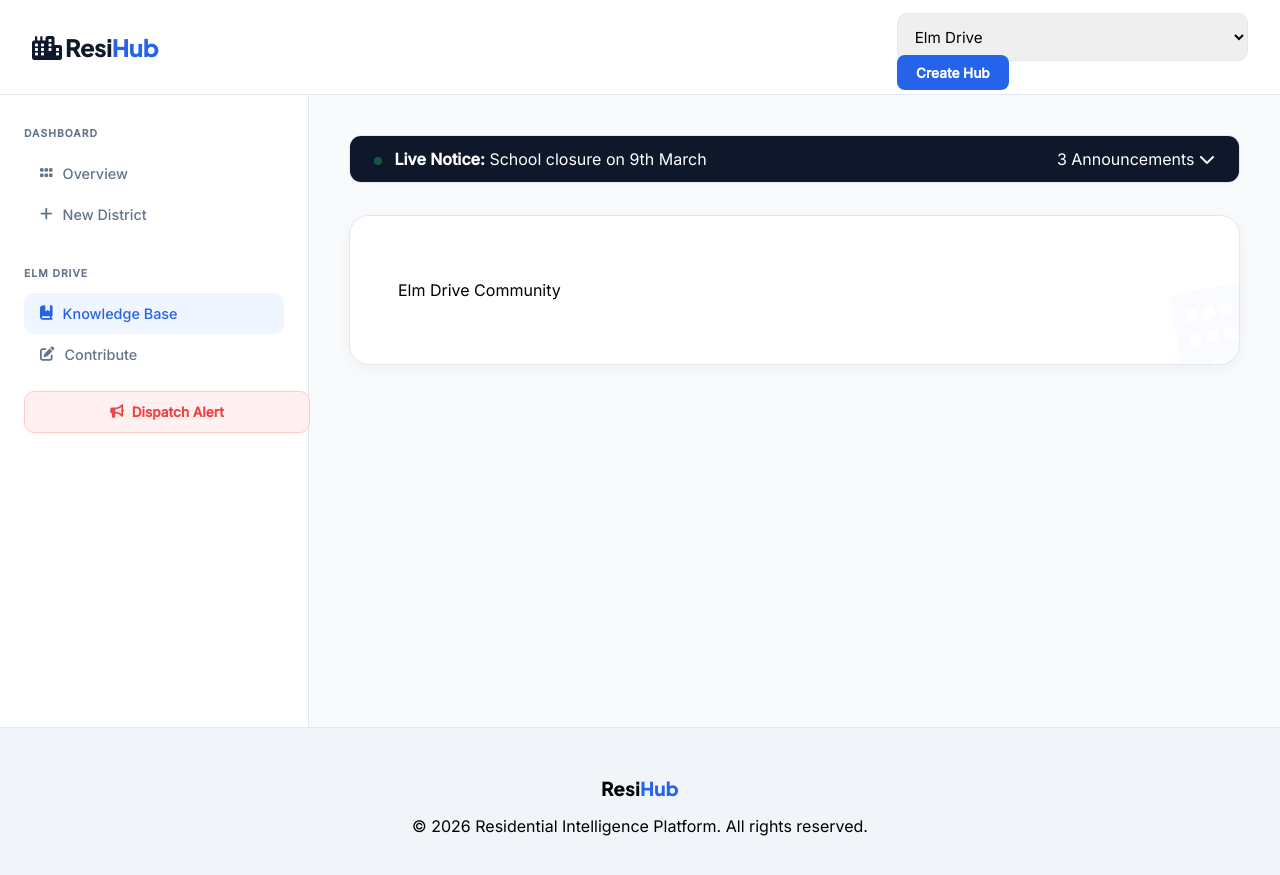
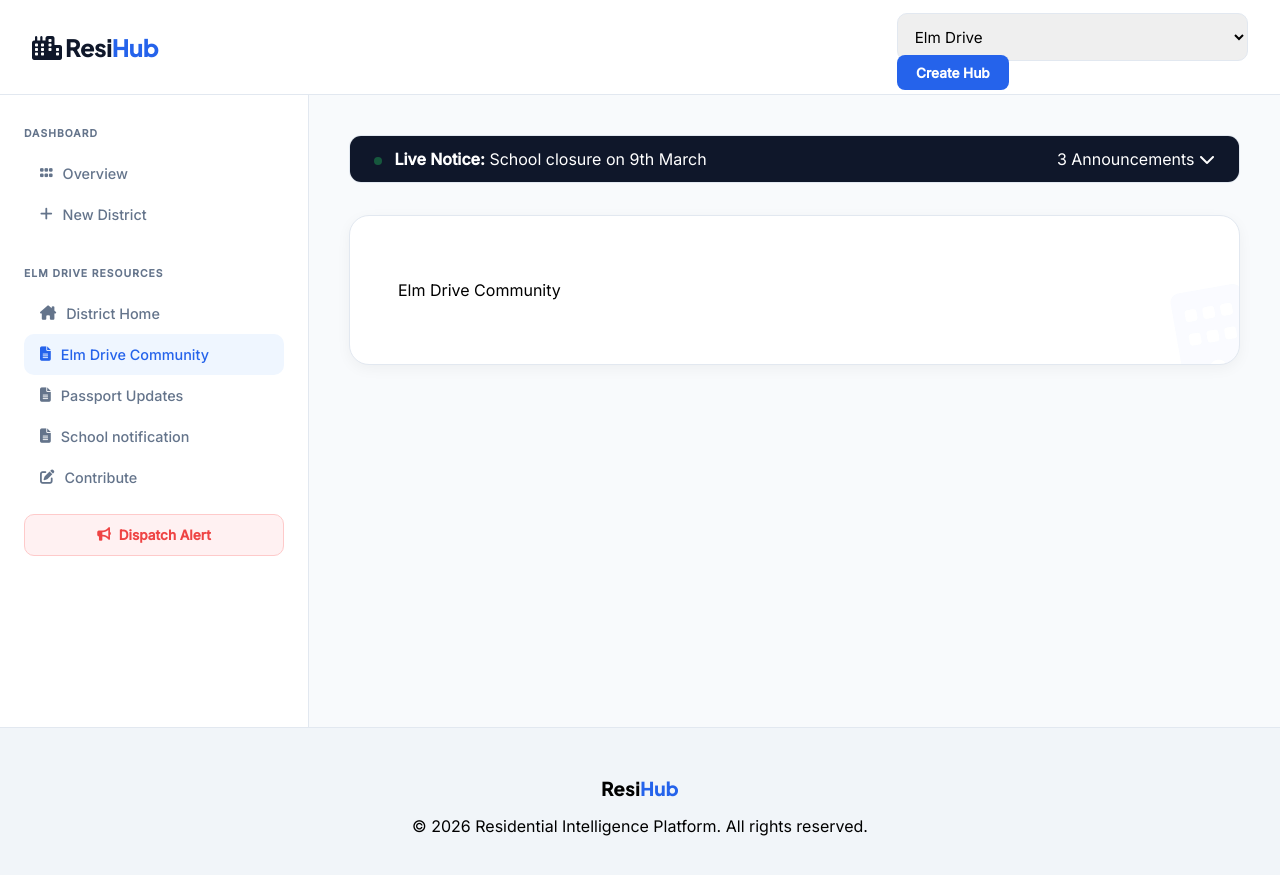
Before and after one commit to dekumar2-lab/lab-community, a Jekyll site: the page built from content/elm-drive/index.md, in a window 1280 px wide. Shown: the top 875 px of the page. Built offline with Jekyll 4.4.1, drawn with Linux system fonts in a browser that asks for light colours.

Commit message:
Upgraded the design 2

```diff
--- a/_includes/custom-styles.html
+++ b/_includes/custom-styles.html
@@ -18,63 +18,322 @@
         min-height: 100vh;
     }
 
-    h1, h2, h3, .logo { font-family: 'Plus Jakarta Sans', sans-serif; letter-spacing: -0.02em; }
+    h1,
+    h2,
+    h3,
+    .logo {
+        font-family: 'Plus Jakarta Sans', sans-serif;
+        letter-spacing: -0.02em;
+    }
 
     /* Header Styling */
-    .site-header { background: var(--white); border-bottom: 1px solid var(--border); padding: 0.8rem 2rem; position: sticky; top: 0; z-index: 1000; }
-    .header-container { max-width: 1400px; margin: 0 auto; display: flex; justify-content: space-between; align-items: center; }
-    .logo { font-size: 1.5rem; font-weight: 800; text-decoration: none; color: var(--text-main); }
-    .logo span { color: var(--primary); }
-    .btn-primary-header { background: var(--primary); color: white; padding: 0.6rem 1.2rem; border-radius: 8px; text-decoration: none; font-weight: 700; font-size: 0.85rem; }
+    .site-header {
+        background: var(--white);
+        border-bottom: 1px solid var(--border);
+        padding: 0.8rem 2rem;
+        position: sticky;
+        top: 0;
+        z-index: 1000;
+    }
+
+    .header-container {
+        max-width: 1400px;
+        margin: 0 auto;
+        display: flex;
+        justify-content: space-between;
+        align-items: center;
+    }
+
+    .logo {
+        font-size: 1.5rem;
+        font-weight: 800;
+        text-decoration: none;
+        color: var(--text-main);
+    }
+
+    .logo span {
+        color: var(--primary);
+    }
+
+    .btn-primary-header {
+        background: var(--primary);
+        color: white;
+        padding: 0.6rem 1.2rem;
+        border-radius: 8px;
+        text-decoration: none;
+        font-weight: 700;
+        font-size: 0.85rem;
+    }
 
     /* Sidebar Navigation */
-    .app-shell { display: flex; flex: 1; width: 100%; max-width: 1400px; margin: 0 auto; }
-    .sidebar { width: 260px; padding: 2rem 1.5rem; border-right: 1px solid var(--border); background: #ffffff; }
-    .nav-section { margin-bottom: 2rem; }
-    .nav-section small { color: var(--text-muted); font-size: 0.65rem; font-weight: 800; letter-spacing: 1px; display: block; margin-bottom: 0.8rem; }
-    .nav-item { display: flex; align-items: center; gap: 10px; padding: 0.75rem 1rem; color: var(--text-muted); text-decoration: none; border-radius: 10px; font-weight: 500; font-size: 0.9rem; transition: 0.2s; }
-    .nav-item:hover, .nav-item.active { background: var(--primary-light); color: var(--primary); }
-    .btn-broadcast-sidebar { display: flex; align-items: center; justify-content: center; gap: 8px; width: 100%; padding: 0.75rem; margin-top: 1rem; background: #fff1f2; color: #ef4444 !important; border-radius: 10px; font-weight: 700; text-decoration: none; border: 1px solid #fecaca; font-size: 0.85rem; }
+    .app-shell {
+        display: flex;
+        flex: 1;
+        width: 100%;
+        max-width: 1400px;
+        margin: 0 auto;
+    }
+
+    .sidebar {
+        width: 260px;
+        padding: 2rem 1.5rem;
+        border-right: 1px solid var(--border);
+        background: #ffffff;
+    }
+
+    .nav-section {
+        margin-bottom: 2rem;
+    }
+
+    .nav-section small {
+        color: var(--text-muted);
+        font-size: 0.65rem;
+        font-weight: 800;
+        letter-spacing: 1px;
+        display: block;
+        margin-bottom: 0.8rem;
+    }
+
+    .nav-item {
+        display: flex;
+        align-items: center;
+        gap: 10px;
+        padding: 0.75rem 1rem;
+        color: var(--text-muted);
+        text-decoration: none;
+        border-radius: 10px;
+        font-weight: 500;
+        font-size: 0.9rem;
+        transition: 0.2s;
+    }
+
+    .nav-item:hover,
+    .nav-item.active {
+        background: var(--primary-light);
+        color: var(--primary);
+    }
+
+    .btn-broadcast-sidebar {
+        display: flex;
+        align-items: center;
+        justify-content: center;
+        gap: 8px;
+        padding: 0.75rem;
+        margin-top: 1rem;
+        background: #fff1f2;
+        color: #ef4444 !important;
+        border-radius: 10px;
+        font-weight: 700;
+        text-decoration: none;
+        border: 1px solid #fecaca;
+        font-size: 0.85rem;
+    }
 
     /* Main Content Card & Watermark */
-    .main-content { flex: 1; padding: 2.5rem; max-width: 1000px; }
-    .content-card { background: var(--white); border: 1px solid var(--border); border-radius: 20px; padding: 3rem; box-shadow: var(--shadow); position: relative; overflow: hidden; }
+    .main-content {
+        flex: 1;
+        padding: 2.5rem;
+        max-width: 1000px;
+    }
+
+    .content-card {
+        background: var(--white);
+        border: 1px solid var(--border);
+        border-radius: 20px;
+        padding: 3rem;
+        box-shadow: var(--shadow);
+        position: relative;
+        overflow: hidden;
+    }
 
     /* Subtle Architectural Watermark */
-    .content-card::after, .hub-card::after {
-        content: "\f1ad"; font-family: "Font Awesome 6 Free"; font-weight: 900;
-        position: absolute; bottom: -20px; right: -10px; font-size: 6rem; color: var(--primary); opacity: 0.025; transform: rotate(-10deg); pointer-events: none;
+    .content-card::after,
+    .hub-card::after {
+        content: "\f1ad";
+        font-family: "Font Awesome 6 Free";
+        font-weight: 900;
+        position: absolute;
+        bottom: -20px;
+        right: -10px;
+        font-size: 6rem;
+        color: var(--primary);
+        opacity: 0.025;
+        transform: rotate(-10deg);
+        pointer-events: none;
     }
 
     /* Forms (Submit/Broadcast) Fix */
-    #submissionForm, #broadcastForm { display: flex; flex-direction: column; gap: 1.5rem; }
-    .form-group label { display: block; font-weight: 700; font-size: 0.85rem; margin-bottom: 0.5rem; }
-    input, textarea, select { width: 100%; padding: 0.8rem; border: 1.5px solid var(--border); border-radius: 10px; font-family: inherit; font-size: 0.95rem; box-sizing: border-box; }
-    input:focus, textarea:focus { border-color: var(--primary); outline: none; }
+    #submissionForm,
+    #broadcastForm {
+        display: flex;
+        flex-direction: column;
+        gap: 1.5rem;
+    }
+
+    .form-group label {
+        display: block;
+        font-weight: 700;
+        font-size: 0.85rem;
+        margin-bottom: 0.5rem;
+    }
+
+    input,
+    textarea,
+    select {
+        width: 100%;
+        padding: 0.8rem;
+        border: 1.5px solid var(--border);
+        border-radius: 10px;
+        font-family: inherit;
+        font-size: 0.95rem;
+        box-sizing: border-box;
+    }
+
+    input:focus,
+    textarea:focus {
+        border-color: var(--primary);
+        outline: none;
+    }
 
     /* Home Page Grid & Reduced Card Sizes */
-    .community-grid { display: grid; grid-template-columns: repeat(auto-fill, minmax(190px, 1fr)); gap: 1.25rem; margin-top: 3rem; }
+    .community-grid {
+        display: grid;
+        grid-template-columns: repeat(auto-fill, minmax(190px, 1fr));
+        gap: 1.25rem;
+        margin-top: 3rem;
+    }
+
     .hub-card {
-        background: var(--white); border: 1px solid var(--border); border-radius: 16px; padding: 1.5rem;
-        text-align: center; text-decoration: none; position: relative; overflow: hidden; transition: 0.3s;
+        background: var(--white);
+        border: 1px solid var(--border);
+        border-radius: 16px;
+        padding: 1.5rem;
+        text-align: center;
+        text-decoration: none;
+        position: relative;
+        overflow: hidden;
+        transition: 0.3s;
     }
-    .hub-card:hover { transform: translateY(-3px); border-color: var(--primary); box-shadow: 0 10px 15px -3px rgba(0,0,0,0.08); }
-    .hub-card h3 { margin: 0.5rem 0 0.2rem 0; font-size: 1rem; color: var(--text-main); }
-    .hub-card p { font-size: 0.75rem; color: var(--primary); font-weight: 700; }
+
+    .hub-card:hover {
+        transform: translateY(-3px);
+        border-color: var(--primary);
+        box-shadow: 0 10px 15px -3px rgba(0, 0, 0, 0.08);
+    }
+
+    .hub-card h3 {
+        margin: 0.5rem 0 0.2rem 0;
+        font-size: 1rem;
+        color: var(--text-main);
+    }
+
+    .hub-card p {
+        font-size: 0.75rem;
+        color: var(--primary);
+        font-weight: 700;
+    }
 
     /* Alert Drawer Styles */
-    .alert-collapsible-wrapper { margin-bottom: 2rem; border-radius: 12px; overflow: hidden; border: 1px solid var(--border); }
-    .alert-strip-header { background: var(--text-main); color: white; padding: 0.8rem 1.5rem; display: flex; justify-content: space-between; align-items: center; cursor: pointer; }
-    .live-indicator { width: 8px; height: 8px; background: #22c55e; border-radius: 50%; display: inline-block; margin-right: 8px; animation: pulse 2s infinite; }
-    .alert-drawer-body { display: none; background: white; max-height: 350px; overflow-y: auto; }
-    .alert-drawer-body.is-open { display: block; }
-    .drawer-item { padding: 1.5rem; border-bottom: 1px solid var(--border); }
-    .urgency-high { border-left: 4px solid #ef4444; background: #fff1f2; }
+    .alert-collapsible-wrapper {
+        margin-bottom: 2rem;
+        border-radius: 12px;
+        overflow: hidden;
+        border: 1px solid var(--border);
+    }
 
-    @keyframes pulse { 0% { opacity: 1; } 50% { opacity: 0.3; } 100% { opacity: 1; } }
+    .alert-strip-header {
+        background: var(--text-main);
+        color: white;
+        padding: 0.8rem 1.5rem;
+        display: flex;
+        justify-content: space-between;
+        align-items: center;
+        cursor: pointer;
+    }
+
+    .live-indicator {
+        width: 8px;
+        height: 8px;
+        background: #22c55e;
+        border-radius: 50%;
+        display: inline-block;
+        margin-right: 8px;
+        animation: pulse 2s infinite;
+    }
+
+    .alert-drawer-body {
+        display: none;
+        background: white;
+        max-height: 350px;
+        overflow-y: auto;
+    }
+
+    .alert-drawer-body.is-open {
+        display: block;
+    }
+
+    .drawer-item {
+        padding: 1.5rem;
+        border-bottom: 1px solid var(--border);
+    }
+
+    .urgency-high {
+        border-left: 4px solid #ef4444;
+        background: #fff1f2;
+    }
+
+    @keyframes pulse {
+        0% {
+            opacity: 1;
+        }
+
+        50% {
+            opacity: 0.3;
+        }
+
+        100% {
+            opacity: 1;
+        }
+    }
 
     /* Footer */
-    .site-footer { background: #f1f5f9; padding: 3rem; text-align: center; border-top: 1px solid var(--border); margin-top: auto; }
-    .footer-logo { font-family: 'Plus Jakarta Sans', sans-serif; font-weight: 800; font-size: 1.2rem; margin-bottom: 0.5rem; }
-    .footer-logo span { color: var(--primary); }
+    .site-footer {
+        background: #f1f5f9;
+        padding: 3rem;
+        text-align: center;
+        border-top: 1px solid var(--border);
+        margin-top: auto;
+    }
+
+    .footer-logo {
+        font-family: 'Plus Jakarta Sans', sans-serif;
+        font-weight: 800;
+        font-size: 1.2rem;
+        margin-bottom: 0.5rem;
+    }
+
+    .footer-logo span {
+        color: var(--primary);
+
+        .wiki-content-render {
+            color: var(--text-main);
+            line-height: 1.6;
+        }
+
+        .wiki-content-render h1,
+        .wiki-content-render h2 {
+            margin-top: 1.5rem;
+            margin-bottom: 1rem;
+        }
+
+        .wiki-content-render p {
+            margin-bottom: 1rem;
+        }
+
+        .wiki-content-render ul,
+        .wiki-content-render ol {
+            margin-bottom: 1.5rem;
+            padding-left: 1.5rem;
+        }
+    }
 </style>
--- a/_layouts/default.html
+++ b/_layouts/default.html
@@ -40,9 +40,24 @@
 
                 {% if page.condo %}
                 <div class="nav-section">
-                    <small>{{ page.condo | upcase }}</small>
-                    <a href="{{ site.baseurl }}/content/{{ page.condo | slugify }}/" class="nav-item active"><i class="fa-solid fa-book-bookmark"></i> Knowledge Base</a>
-                    <a href="{{ site.baseurl }}/submit.html?condo={{ page.condo | slugify }}" class="nav-item"><i class="fa-solid fa-pen-to-square"></i> Contribute</a>
+                    <small>{{ page.condo | upcase }} RESOURCES</small>
+                    <a href="{{ site.baseurl }}/content/{{ page.condo | slugify }}/" class="nav-item {% if page.url contains 'index' %}active{% endif %}">
+                        <i class="fa-solid fa-house-chimney"></i> District Home
+                    </a>
+
+                    {% assign community_pages = site.pages | where: "condo", page.condo | sort: "title" %}
+                    {% for p in community_pages %}
+                        {% unless p.url contains "index" or p.layout == "broadcast" %}
+                        <a href="{{ site.baseurl }}{{ p.url }}" class="nav-item {% if page.url == p.url %}active{% endif %}">
+                            <i class="fa-solid fa-file-lines"></i> {{ p.title }}
+                        </a>
+                        {% endunless %}
+                    {% endfor %}
+
+                    <a href="{{ site.baseurl }}/submit.html?condo={{ page.condo | slugify }}" class="nav-item">
+                        <i class="fa-solid fa-pen-to-square"></i> Contribute
+                    </a>
+
                     <a href="{{ site.baseurl }}/broadcast.html?condo={{ page.condo | slugify }}" class="btn-broadcast-sidebar">
                         <i class="fa-solid fa-bullhorn"></i> Dispatch Alert
                     </a>
@@ -83,7 +98,9 @@
             {% endif %}
 
             <article class="content-card main-wiki-area">
-                {{ content }}
+                <div class="wiki-content-render">
+                    {{ content }}
+                </div>
             </article>
         </main>
     </div>
```
